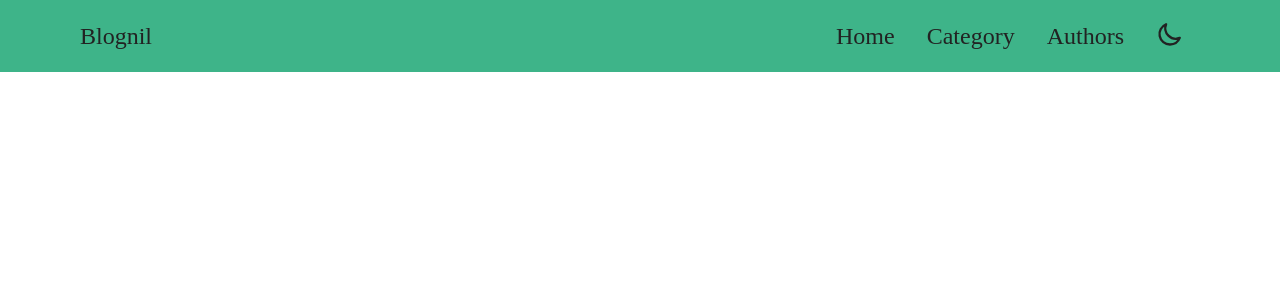
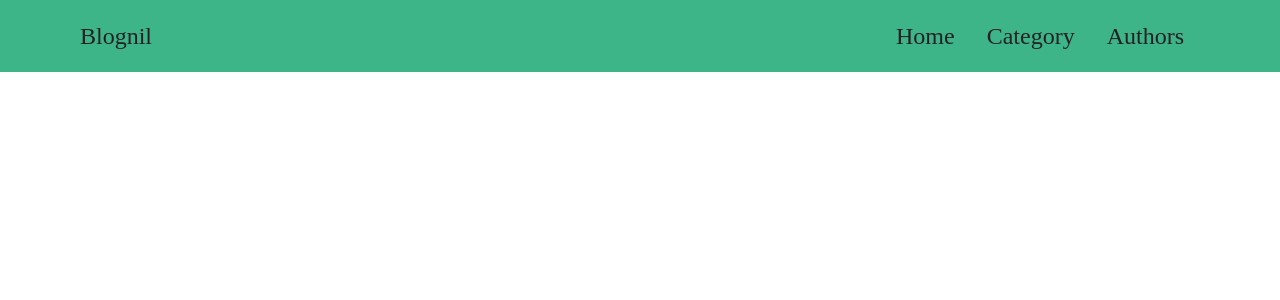
Before and after one commit to l3luescreen/blognil, a Next.js app: page / in a window 1280 px wide. Shown: the top 300 px of the page. Built offline with nearby package versions, Linux system fonts and the light colour scheme; no server answers; a web font is replaced by a local one.

Commit message:
Darkmode close for now

```diff
--- a/pages/components/Navbar.tsx
+++ b/pages/components/Navbar.tsx
@@ -1,19 +1,29 @@
 import type { NextPage } from 'next'
-import { useState } from 'react'
+import { useEffect, useState } from 'react'
 import { useRouter } from 'next/router'
 const Navbar: NextPage = () => {
     const router = useRouter()
-    const [isDarkmode, setIsDarkmode] = useState(true)
+    // const [isDarkmode, setIsDarkmode] = useState(true)
 
-    const toggleMode = () => {
-        setIsDarkmode(!isDarkmode)
+    // const toggleMode = () => {
+    //     setIsDarkmode(!isDarkmode)
+    //     localStorage.setItem('dark', isDarkmode.toString())
 
-        if (isDarkmode) {
-            document.documentElement.classList.add('dark')
-        } else {
-            document.documentElement.classList.remove('dark')
-        }
-    }
+    //     if (localStorage.getItem('dark') === 'true') {
+    //         document.documentElement.classList.add('dark')
+    //     } else {
+    //         document.documentElement.classList.remove('dark')
+    //     }
+    // }
+
+    // useEffect(() => {
+    //     if (localStorage.getItem('dark') === 'true') {
+    //         document.documentElement.classList.add('dark')
+    //     } else {
+    //         document.documentElement.classList.remove('dark')
+    //     }
+    //     setIsDarkmode(localStorage.getItem('dark') === 'true')
+    // }, [])
 
     return (
         <div className="mb-14">
@@ -37,16 +47,22 @@ const Navbar: NextPage = () => {
                             </span>
                         </li>
                         <li className="mx-4">
-                            <a href="#" className="text-2xl dark:text-white text-normal-dark">
+                            <span
+                                className="text-2xl dark:text-white text-normal-dark cursor-pointer"
+                                onClick={() => router.push('/Categories')}
+                            >
                                 Category
-                            </a>
+                            </span>
                         </li>
                         <li className="mx-4">
-                            <a href="#" className="text-2xl dark:text-white text-normal-dark">
+                            <span
+                                className="text-2xl dark:text-white text-normal-dark cursor-pointer"
+                                onClick={() => router.push('/Authors')}
+                            >
                                 Authors
-                            </a>
+                            </span>
                         </li>
-                        <li className="mx-4">
+                        {/* <li className="mx-4">
                             <span
                                 className="text-2xl dark:text-white text-normal-dark cursor-pointer"
                                 onClick={toggleMode}
@@ -84,7 +100,7 @@ const Navbar: NextPage = () => {
                                     </svg>
                                 )}
                             </span>
-                        </li>
+                        </li> */}
                     </ul>
                 </div>
             </nav>
```
